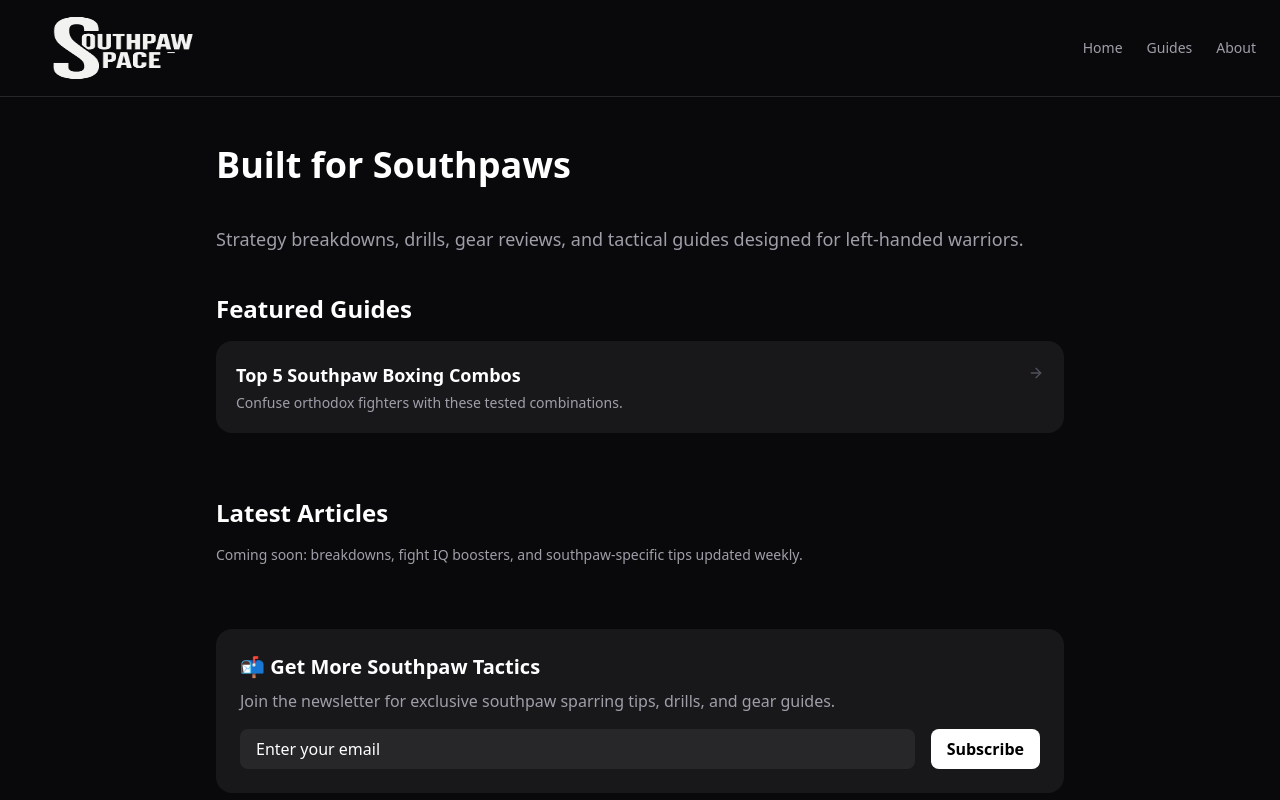
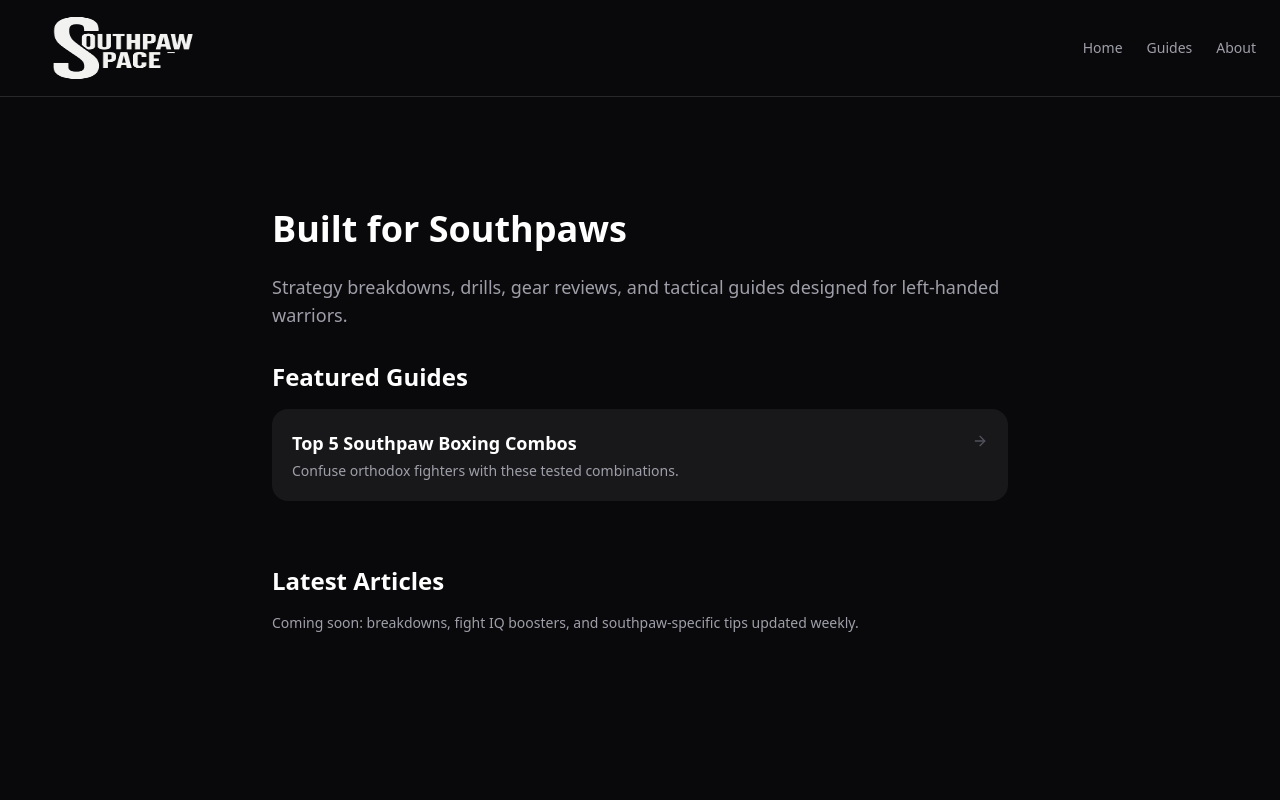
Before and after one commit to GNO-SPS/SouthpawSpace, a Next.js app: page / in a window 1280 px wide. Shown: the top 800 px of the page. Built offline with nearby package versions, Linux system fonts and the light colour scheme; no server answers.

Commit message:
Replace local form with Kit embed

```diff
--- a/src/components/NewsletterSignup.tsx
+++ b/src/components/NewsletterSignup.tsx
@@ -1,22 +1,22 @@
-'use client';
+"use client";
+
+import { useEffect } from "react";
 
 export default function NewsletterSignup() {
+  useEffect(() => {
+    const existingScript = document.querySelector("script[data-uid='4482a7b1c7']");
+    if (!existingScript) {
+      const script = document.createElement("script");
+      script.async = true;
+      script.setAttribute("data-uid", "4482a7b1c7");
+      script.src = "https://southpaw-space.kit.com/4482a7b1c7/index.js";
+      document.body.appendChild(script);
+    }
+  }, []);
+
   return (
-    <div className="mt-16 bg-zinc-900 p-6 rounded-2xl">
-      <h3 className="text-xl font-semibold mb-2">📬 Get More Southpaw Tactics</h3>
-      <p className="text-zinc-400 mb-4">
-        Join the newsletter for exclusive southpaw sparring tips, drills, and gear guides.
-      </p>
-      <form className="flex flex-col sm:flex-row gap-4">
-        <input
-          type="email"
-          placeholder="Enter your email"
-          className="flex-1 px-4 py-2 rounded-lg bg-zinc-800 text-white placeholder-white"
-        />
-        <button className="bg-white text-black px-4 py-2 rounded-lg font-semibold hover:bg-zinc-200">
-          Subscribe
-        </button>
-      </form>
+    <div className="w-full max-w-xl mx-auto my-10 px-4">
+      <div data-uid="4482a7b1c7"></div>
     </div>
   );
 }
--- a/src/components/PageTemplate.tsx
+++ b/src/components/PageTemplate.tsx
@@ -11,9 +11,9 @@ type PageTemplateProps = {
 export default function PageTemplate({ title, intro, children }: PageTemplateProps) {
   return (
     <Layout>
-      <div className="space-y-10">
-        {title && <h1 className="text-4xl font-bold">{title}</h1>}
-        {intro && <p className="text-zinc-400 text-lg">{intro}</p>}
+      <div className="max-w-3xl mx-auto py-16 px-4 space-y-10">
+        {title && <h1 className="text-4xl font-bold mb-6">{title}</h1>}
+        {intro && <p className="text-zinc-400 text-lg mb-8">{intro}</p>}
         {children}
         <NewsletterSignup />
       </div>
```
Also changed, not shown: LOGO-NOT TRANSPARENT.png (added).
